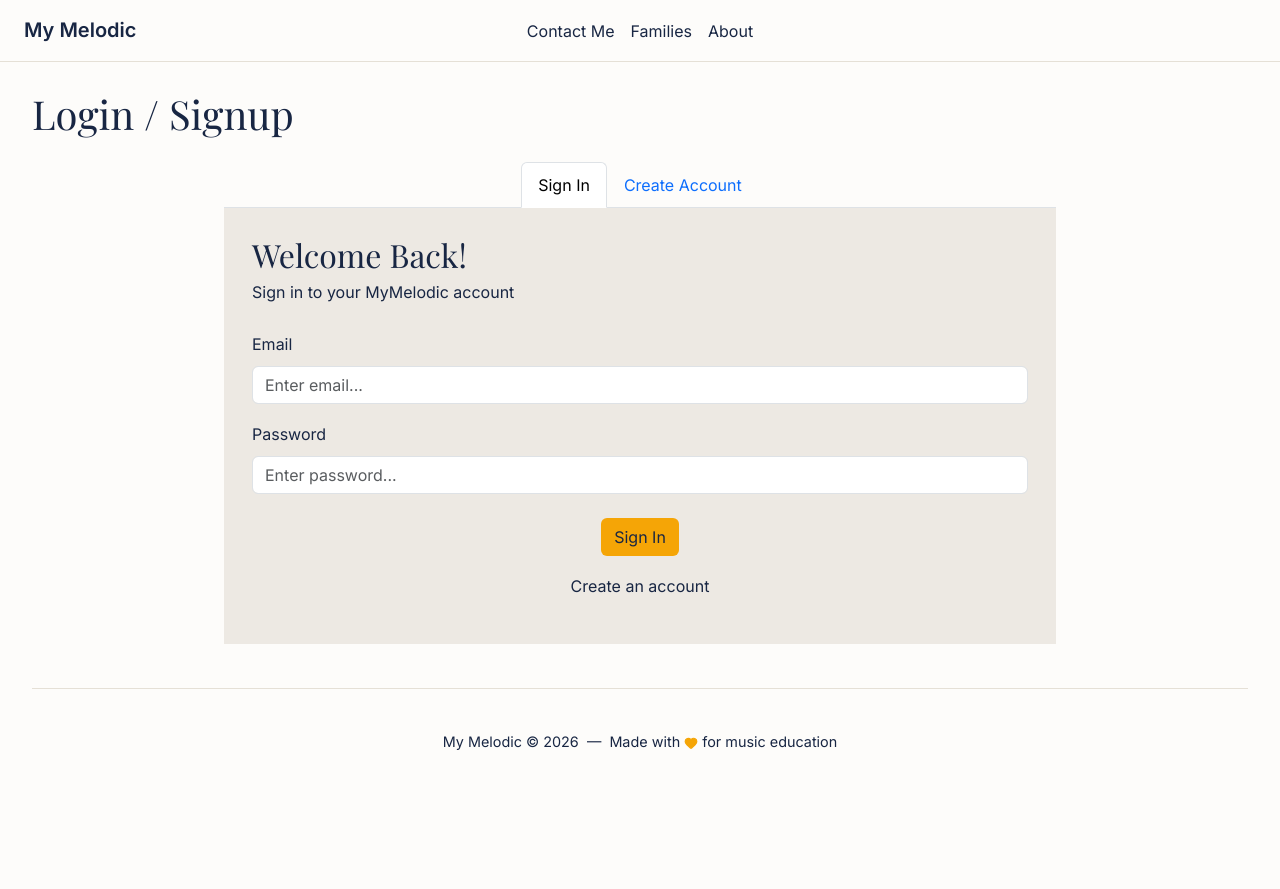
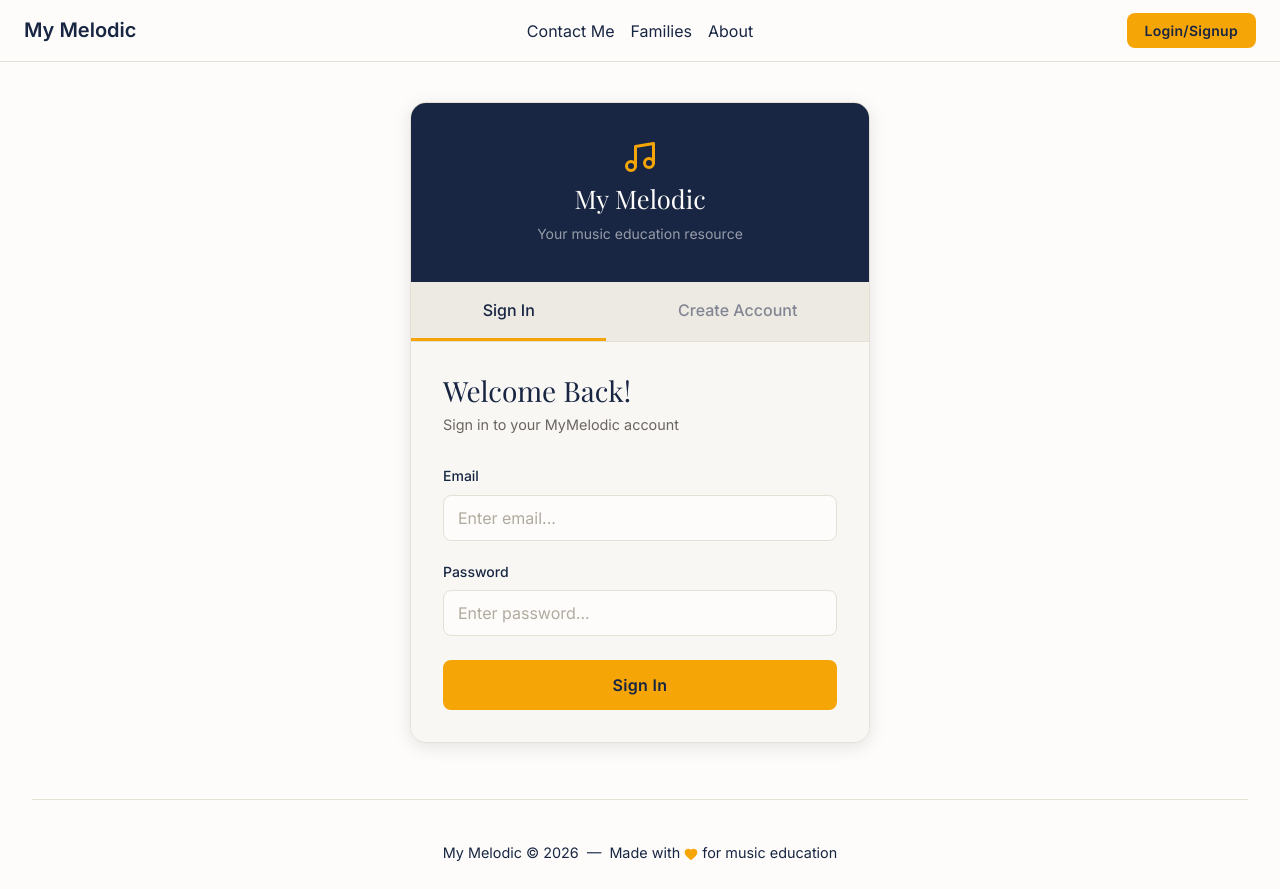
Before and after one commit to adespinosa14/MyMelodic, a Flask app: page /login in a window 1280 px wide. Before the commit the page ends 750 px from the top, so only its background shows below. Run offline with Flask 3, Linux system fonts and the light colour scheme; parts of the project's set-up code (start-up, migrations or seed data) failed here and were passed over.

Commit message:
[Update] Completed Login/Signup UI

```diff
--- a/backend/routes/__init__.py
+++ b/backend/routes/__init__.py
@@ -4,7 +4,7 @@ from .landing_routes.instrument import register_instrument
 from .landing_routes.categories import register_categories
 from .landing_routes.article import register_article
 from .landing_routes.contact_me import register_contact_me
-from .landing_routes.login import register_login
+from .auth_routes.login import register_login
 
 def register_routes(app):
     register_index(app)
--- a/backend/routes/landing_routes/login.py
+++ b/backend/routes/auth_routes/login.py
@@ -2,6 +2,5 @@ from flask import render_template, app
 
 def register_login(app):
     @app.route("/login")
-
     def login():
         return render_template('landing_pages/login.html')
--- a/frontend/static/css/universal.css
+++ b/frontend/static/css/universal.css
@@ -141,6 +141,29 @@ footer
 
 /* ── Buttons ─────────────────────────────────────────────── */
 
+.auth_button
+{
+    background-color: var(--gold);
+    color: var(--navy);
+    border: none;
+    border-radius: 8px;
+    padding: 7px 18px;
+    font-weight: 600;
+    font-size: 0.875rem;
+    letter-spacing: 0.02em;
+    transition: box-shadow 0.2s ease, transform 0.2s ease;
+}
+
+.auth_button:hover
+{
+    box-shadow: 0 0 16px rgba(245, 165, 6, 0.40);
+    transform: translateY(-1px);
+    background-color: var(--gold);
+    color: var(--navy);
+}
+
+
+
 .button_hover_harsh
 {
     transition: background-color 0.2s ease, box-shadow 0.2s ease, transform 0.2s ease;
--- a/frontend/templates/landing_pages/login.html
+++ b/frontend/templates/landing_pages/login.html
@@ -1,43 +1,196 @@
 {% extends 'landing_template.html' %}
 
 {% block content %}
-<div class="new_page">
-    <h1 class="mb-4"> Login / Signup </h1>
+<div class="auth_page">
+    <div class="auth_card">
 
-    <div class="paper">
-        <ul class="nav nav-tabs justify-content-center" id="authTabs">
-            <li class="nav-item">
-                <button class="nav-link active" data-bs-toggle="tab" data-bs-target="#login"> Sign In </button>
+        <!-- Branding Header -->
+        <div class="auth_header primary_background">
+            <svg xmlns="http://www.w3.org/2000/svg" width="36" height="36" viewBox="0 0 24 24" fill="none" stroke="#F5A506" stroke-width="2" stroke-linecap="round" stroke-linejoin="round"><path d="M9 18V5l12-2v13"/><circle cx="6" cy="18" r="3"/><circle cx="18" cy="16" r="3"/></svg>
+            <h2 class="auth_brand_title"> My Melodic </h2>
+            <p class="auth_brand_sub"> Your music education resource </p>
+        </div>
+
+        <!-- Tabs -->
+        <ul class="nav auth_tabs" id="authTabs">
+            <li class="nav-item flex-fill">
+                <button class="nav-link auth_tab active w-100" data-bs-toggle="tab" data-bs-target="#login"> Sign In </button>
             </li>
-            <li class="nav-item">
-                <button class="nav-link" data-bs-toggle="tab" data-bs-target="#signup"> Create Account </button>
+            <li class="nav-item flex-fill">
+                <button class="nav-link auth_tab w-100" data-bs-toggle="tab" data-bs-target="#signup"> Create Account </button>
             </li>
         </ul>
 
-        <div class="tab-content primary_secondary_background">
+        <!-- Tab Content -->
+        <div class="tab-content auth_body">
 
-            <div class="tab-pane fade show active form_paper" id="login">
-                <h2 class="mb-1"> Welcome Back! </h2>
-                <p class="mb-4"> Sign in to your MyMelodic account </p>
+            <div class="tab-pane fade show active" id="login">
+                <h3 class="mb-1"> Welcome Back! </h3>
+                <p class="auth_sub mb-4"> Sign in to your MyMelodic account </p>
                 <form>
-                    <label for="input_email" class="form-label"> Email </label>
-                    <input class="form-control mb-3" id="input_email" type="email" placeholder="Enter email...">
+                    <label for="input_email" class="form-label auth_label"> Email </label>
+                    <input class="form-control auth_input mb-3" id="input_email" type="email" placeholder="Enter email...">
 
-                    <label for="input_password" class="form-label"> Password </label>
-                    <input class="form-control mb-4" id="input_password" type="password" placeholder="Enter password...">
+                    <label for="input_password" class="form-label auth_label"> Password </label>
+                    <input class="form-control auth_input mb-4" id="input_password" type="password" placeholder="Enter password...">
 
-                    <button class="btn accent_background primary_text center_object" type="submit"> Sign In </button>
-                    <p class="center_text mt-3"> <a class="primary_text no_decoration" href="#"> Create an account </a> </p>
+                    <button class="btn accent_background primary_text auth_submit" type="submit"> Sign In </button>
                 </form>
             </div>
 
-            <div class="tab-pane fade form_paper" id="signup">
-                <h2 class="mb-1"> Welcome to MyMelodic! </h2>
-                <p> We're so excited you're joining us in this journey! </p>
+            <div class="tab-pane fade" id="signup">
+                <h3 class="mb-1"> Welcome to MyMelodic! </h3>
+                <p class="auth_sub mb-4"> We're so excited you're joining us in this journey! </p>
+                <form>
+                    <div class="row mb-3">
+                        <div class="col">
+                            <label for="signup_first_name" class="form-label auth_label"> First Name </label>
+                            <input class="form-control auth_input" id="signup_first_name" type="text" placeholder="First name...">
+                        </div>
+                        <div class="col">
+                            <label for="signup_last_name" class="form-label auth_label"> Last Name </label>
+                            <input class="form-control auth_input" id="signup_last_name" type="text" placeholder="Last name...">
+                        </div>
+                    </div>
+
+                    <label for="signup_email" class="form-label auth_label"> Email </label>
+                    <input class="form-control auth_input mb-3" id="signup_email" type="email" placeholder="Enter email...">
+
+                    <label for="signup_password" class="form-label auth_label"> Password </label>
+                    <input class="form-control auth_input mb-3" id="signup_password" type="password" placeholder="Create a password...">
+
+                    <label for="signup_confirm_password" class="form-label auth_label"> Confirm Password </label>
+                    <input class="form-control auth_input mb-4" id="signup_confirm_password" type="password" placeholder="Confirm your password...">
+
+                    <button class="btn accent_background primary_text auth_submit" type="submit"> Create Account </button>
+                </form>
             </div>
 
         </div>
     </div>
 </div>
 
+<style>
+.auth_page {
+    min-height: calc(100vh - 120px);
+    display: flex;
+    align-items: center;
+    justify-content: center;
+    padding: 40px 20px;
+}
+
+.auth_card {
+    width: 100%;
+    max-width: 460px;
+    background-color: var(--bg-card);
+    border: 1px solid var(--border);
+    border-radius: 16px;
+    overflow: hidden;
+    box-shadow: var(--shadow-md);
+}
+
+.auth_header {
+    padding: 36px 32px;
+    text-align: center;
+    display: flex;
+    flex-direction: column;
+    align-items: center;
+    gap: 8px;
+}
+
+.auth_brand_title {
+    color: #FDFCFA;
+    font-size: 1.6rem;
+    margin: 0;
+}
+
+.auth_brand_sub {
+    color: rgba(253, 252, 250, 0.55);
+    font-size: 0.875rem;
+    margin: 0;
+}
+
+.auth_tabs {
+    border-bottom: 1px solid var(--border);
+    background-color: var(--bg-warm);
+}
+
+.auth_tab {
+    padding: 14px 20px;
+    border: none;
+    border-radius: 0;
+    background: none;
+    color: var(--navy);
+    font-weight: 500;
+    opacity: 0.5;
+    transition: opacity 0.2s ease, border-bottom-color 0.2s ease;
+    border-bottom: 3px solid transparent;
+}
+
+.auth_tab:hover {
+    opacity: 0.75;
+    background: none;
+    color: var(--navy);
+}
+
+.auth_tab.active {
+    opacity: 1;
+    color: var(--navy);
+    background: none;
+    border-bottom: 3px solid var(--gold);
+}
+
+.auth_body {
+    padding: 32px;
+    background-color: var(--bg-card);
+}
+
+.auth_sub {
+    color: #6b6560;
+    font-size: 0.9rem;
+}
+
+.auth_label {
+    font-weight: 500;
+    font-size: 0.875rem;
+    color: var(--navy);
+    margin-bottom: 6px;
+}
+
+.auth_input {
+    background-color: var(--bg-base);
+    border: 1px solid var(--border);
+    border-radius: 8px;
+    color: var(--navy);
+    padding: 10px 14px;
+    transition: border-color 0.2s ease, box-shadow 0.2s ease;
+}
+
+.auth_input:focus {
+    border-color: var(--gold);
+    box-shadow: 0 0 0 3px rgba(245, 165, 6, 0.15);
+    background-color: var(--bg-base);
+    color: var(--navy);
+    outline: none;
+}
+
+.auth_input::placeholder {
+    color: #b0aa9f;
+}
+
+.auth_submit {
+    width: 100%;
+    padding: 12px;
+    font-weight: 600;
+    letter-spacing: 0.02em;
+    border-radius: 8px;
+    transition: box-shadow 0.2s ease, transform 0.2s ease;
+}
+
+.auth_submit:hover {
+    box-shadow: 0 0 18px rgba(245, 165, 6, 0.35);
+    transform: translateY(-1px);
+}
+</style>
+
 {% endblock %}
--- a/frontend/templates/landing_template.html
+++ b/frontend/templates/landing_template.html
@@ -39,9 +39,9 @@
                         </li>
                     </ul>
 
-                    <!-- <div class="nav-item d-flex">
+                    <div class="nav-item d-flex ms-auto">
                         <a class="nav-link" href="{{ url_for('login') }}"> <button class="btn auth_button"> Login/Signup </button> </a>
-                    </div> -->
+                    </div>
                 </div>
             </div>
         </nav>
```
